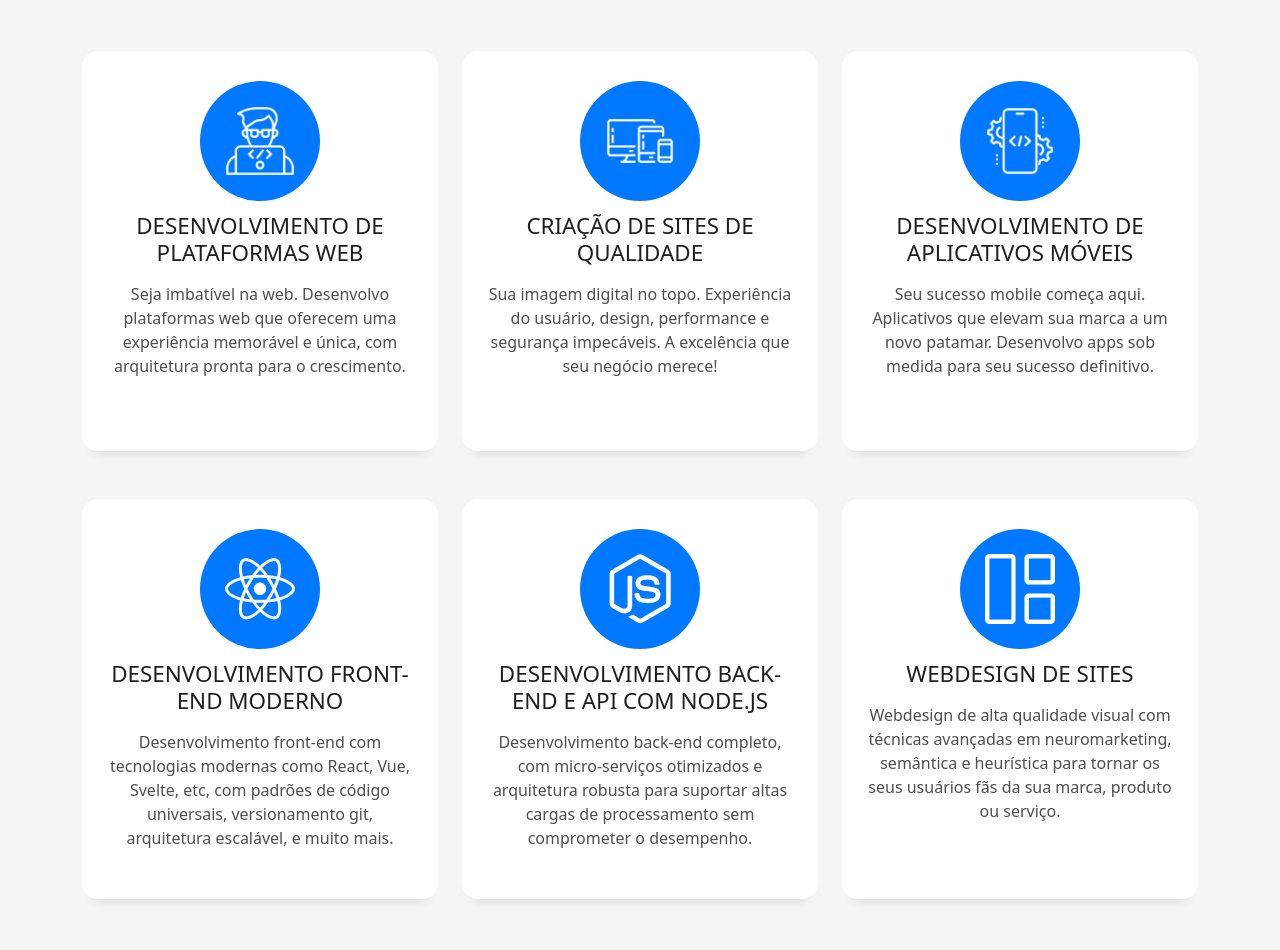
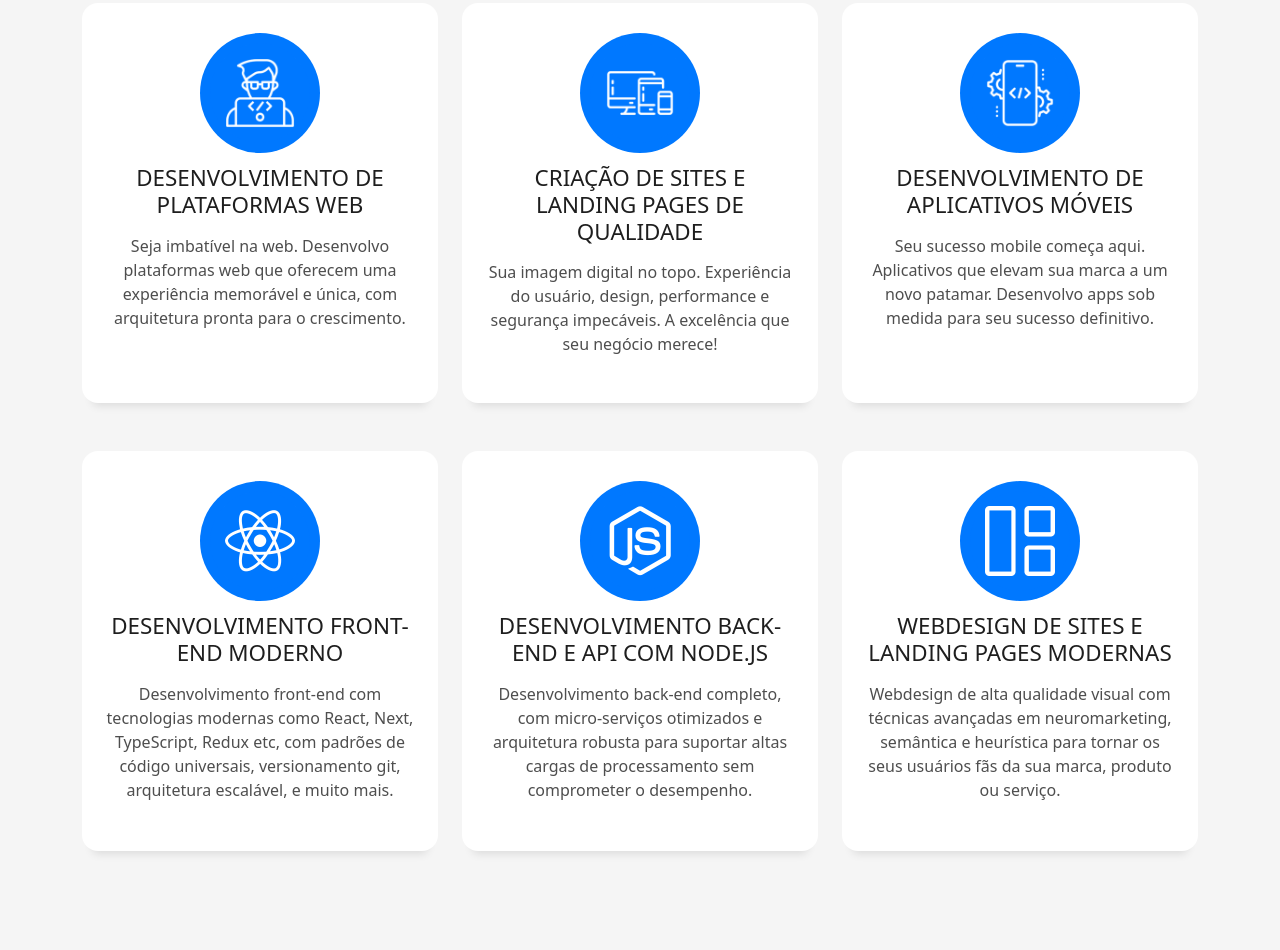
Before and after one commit to rogersene/Portfolio-Roger, a website: page src/views/index.html in a window 1280 px wide. Shown: the part 2260-3210 px from the top of the page. Drawn offline with Linux system fonts and the light colour scheme; files whose address does not match are found by name.

Commit message:
Finalizado seção de serviços

```diff
--- a/src/views/index.html
+++ b/src/views/index.html
@@ -191,7 +191,7 @@
     </section><!-- End About Section -->
 
     <!-- ======= Services Section ======= -->
-    <section id="services" class="services-mf pt-5 route">
+    <section id="services" class="services-mf route">
       <div class="container">
         <div class="row">
           <div class="col-sm-12">
@@ -233,7 +233,7 @@
                     alt="icone desenvolvedor"></img></span>
               </div>
               <div class="service-content">
-                <h2 class="s-title">Criação de Sites de Qualidade</h2>
+                <h2 class="s-title">Criação de Sites e Landing pages de Qualidade</h2>
                 <p class="s-description text-center">
                   Sua imagem digital no topo. Experiência do usuário, design, performance e segurança impecáveis. A
                   excelência que seu negócio merece!
@@ -266,7 +266,9 @@
               <div class="service-content">
                 <h2 class="s-title">Desenvolvimento Front-end Moderno</h2>
                 <p class="s-description text-center">
-                  Desenvolvimento front-end com tecnologias modernas como React, Vue, Svelte, etc, com padrões de código
+                  Desenvolvimento front-end com tecnologias modernas como React, Next, TypeScript, Redux etc, com
+                  padrões de
+                  código
                   universais, versionamento git, arquitetura escalável, e muito mais.
                 </p>
               </div>
@@ -294,7 +296,7 @@
                 <span class="ico-circle"><i class="bi bi-grid-1x2"></i></span>
               </div>
               <div class="service-content">
-                <h2 class="s-title">Webdesign de Sites</h2>
+                <h2 class="s-title">Webdesign de Sites e Landing Pages modernas</h2>
                 <p class="s-description text-center">
                   Webdesign de alta qualidade visual com técnicas avançadas em neuromarketing, semântica e heurística
                   para tornar os seus usuários fãs da sua marca, produto ou serviço.
```
